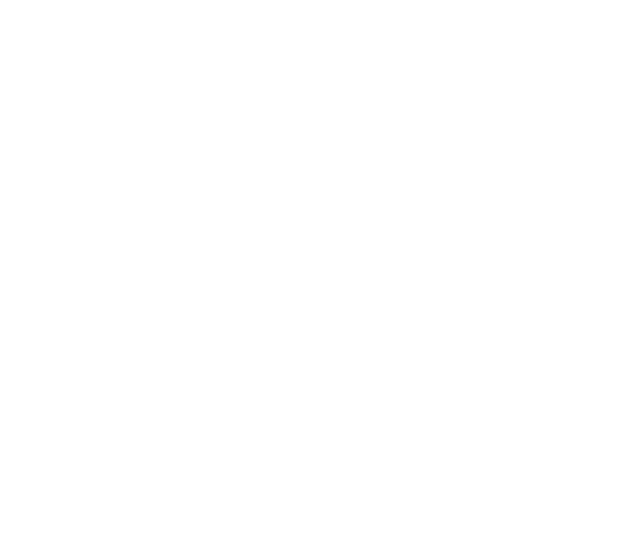
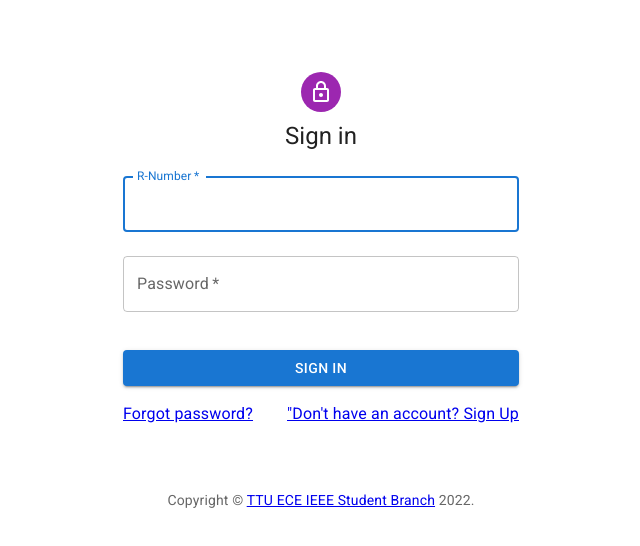
Before and after one commit to Akhil-Kapadia/IEEE-IRIS, a React (Create React App) app in the folder frontend/: page /login in a window 1280 px wide. Before the commit this address had no page. Shown: the top 546 px of the page, without its empty margins (319-959 px from the left). Built offline with nearby package versions, Linux system fonts and the light colour scheme.

Commit message:
fixed login/registration

```diff
--- a/frontend/src/App.js
+++ b/frontend/src/App.js
@@ -1,6 +1,8 @@
+import {Routes, Route} from 'react-router-dom';
+import * as React from 'react';
 import Register from './components/register';
 import MenuTabs from './components/menu';
-import {Routes, Route} from 'react-router-dom';
+import SignIn from './components/SignIn';
 
 function App() {
   return (
@@ -8,6 +10,7 @@
     <Routes>
         <Route index element = {<MenuTabs />}/>
         <Route path = '/register' element = {<Register />} />
+        <Route path = '/login' element = {<SignIn />} />
     </Routes>
   </main>
   );
--- /dev/null
+++ b/frontend/src/components/SignIn.js
@@ -0,0 +1,118 @@
+import * as React from 'react';
+import Avatar from '@mui/material/Avatar';
+import Button from '@mui/material/Button';
+import CssBaseline from '@mui/material/CssBaseline';
+import TextField from '@mui/material/TextField';
+import Grid from '@mui/material/Grid';
+import Box from '@mui/material/Box';
+import LockOutlinedIcon from '@mui/icons-material/LockOutlined';
+import Typography from '@mui/material/Typography';
+import Container from '@mui/material/Container';
+import { createTheme, ThemeProvider } from '@mui/material/styles';
+import axios from 'axios';
+import qs from 'qs';
+import {Outlet, useNavigate, Link} from 'react-router-dom';
+
+function Copyright(props) {
+
+  return (
+    <Typography variant="body2" color="text.secondary" align="center" {...props}>
+      {'Copyright © '}
+      <Link to="/">
+        TTU ECE IEEE Student Branch
+      </Link>{' '}
+      {new Date().getFullYear()}
+      {'.'}
+    </Typography>
+  );
+}
+
+const theme = createTheme();
+
+export default function SignIn() {
+  const [msg, setMsg] = React.useState('');
+  const navigate = useNavigate();
+
+  const handleSubmit = (event) => {
+    event.preventDefault();
+    let data = new FormData(event.currentTarget);
+    data = {id : data.get('R-Number'), password : data.get('password')};
+    // eslint-disable-next-line no-console
+    axios.post('/api/login', qs.stringify(data))
+      .then(function (res) {
+        navigate('/');
+      })
+      .catch( (err) => {
+        setMsg(err.response.data.msg);
+      });
+  };
+
+  return (
+    <ThemeProvider theme={theme}>
+      <Container component="main" maxWidth="xs">
+        <CssBaseline />
+        <Box
+          sx={{
+            marginTop: 8,
+            display: 'flex',
+            flexDirection: 'column',
+            alignItems: 'center',
+          }}
+        >
+          <Avatar sx={{ m: 1, bgcolor: 'secondary.main' }}>
+            <LockOutlinedIcon />
+          </Avatar>
+          <Typography component="h1" variant="h5">
+            Sign in
+          </Typography>
+          <Box component="form" onSubmit={handleSubmit} noValidate sx={{ mt: 1 }}>
+            <TextField
+              margin="normal"
+              required
+              fullWidth
+              id="id"
+              label="R-Number"
+              name="R-Number"
+              autoFocus
+            />
+            <TextField
+              margin="normal"
+              required
+              fullWidth
+              name="password"
+              label="Password"
+              type="password"
+              id="password"
+              autoComplete="current-password"
+            />
+            <Typography variant = "body1" gutterBottom component='h5' sx = {{textAlign : 'center', color:'error.main'}}>
+              {msg}
+            </Typography>
+            <Button
+              type="submit"
+              fullWidth
+              variant="contained"
+              sx={{ mt: 3, mb: 2 }}
+            >
+              Sign In
+            </Button>
+            <Grid container>
+              <Grid item xs>
+                <Link to="">
+                  Forgot password?
+                </Link>
+              </Grid>
+              <Grid item>
+                <Link to='/register'>
+                  "Don't have an account? Sign Up
+                </Link>
+              </Grid>
+            </Grid>
+          </Box>
+        </Box>
+        <Copyright sx={{ mt: 8, mb: 4 }} />
+        <Outlet />
+      </Container>
+    </ThemeProvider>
+  );
+}
--- a/frontend/src/components/menu.js
+++ b/frontend/src/components/menu.js
@@ -55,13 +55,15 @@
     setValue(index);
   };
   return (
-    <Container>
-      <Box sx={{ width: "100%" }}>
-        <Tabs value={value} onChange={handleChange} centered>
-          <Tab label="About Us" {...allyProps(0)} />
-          <Tab label="Announcements" {...allyProps(1)} />
-          <Tab label="Pro Points" {...allyProps(2)} />
-        </Tabs>
+    <Container sx = {{width:1}}>
+      <Box sx={{ width: 1 }}>
+        <Box sx = {{borderBottom : 1, borderColor : 'grey.500', width : 1}}>
+          <Tabs value={value} onChange={handleChange} centered>
+            <Tab label="About Us" {...allyProps(0)} />
+            <Tab label="Announcements" {...allyProps(1)} />
+            <Tab label="Pro Points" {...allyProps(2)} />
+          </Tabs>
+        </Box>
         <SwipeableViews
           axis={ThemeContext.direction === "rtl" ? "x-reverse" : "x"}
           index={value}
--- a/frontend/src/components/register.js
+++ b/frontend/src/components/register.js
@@ -7,7 +7,6 @@
 import FormControl from '@mui/material/FormControl';
 import InputLabel from '@mui/material/InputLabel';
 import Checkbox from '@mui/material/Checkbox';
-import Link from '@mui/material/Link';
 import Grid from '@mui/material/Grid';
 import Box from '@mui/material/Box';
 import LockOutlinedIcon from '@mui/icons-material/LockOutlined';
@@ -17,13 +16,13 @@
 import { FormControlLabel, MenuItem } from '@mui/material';
 import axios from 'axios';
 import qs from 'qs';
-import {BrowserRouter as Route, Outlet, useNavigate} from 'react-router-dom';
+import {Link ,Outlet, useNavigate} from 'react-router-dom';
 
 function Copyright(props) {
   return (
     <Typography variant="body2" color="text.secondary" align="center" {...props}>
       {'Copyright © '}
-      <Link color="inherit" href="https://www.ieee.org/">
+      <Link to="/">
         TTU ECE IEEE student branch
       </Link>{' '}
       {new Date().getFullYear()}
@@ -37,8 +36,8 @@
 export default function Register() {
   // Select and box state
   const [classification, setClassification] = React.useState('');
-  const [checked, setChecked] = React.useState(null);
-  const [isValid, setValid] = React.useState([false, false]);
+  const [checked, setChecked] = React.useState(false);
+  const [isValid, setValid] = React.useState([false, false, false]);
   const [errMsg, setMsg] = React.useState('');
   const handleBox = (event) =>{
     setChecked(event.target.checked);
@@ -66,7 +65,8 @@
       .catch(function (err){
         setMsg(err.response.data.msg);
         if(err.response.status === 400){
-          setValid([err.response.data.isEmail, err.response.data.isRnum]);
+          console.log([err.response.data.isEmail, err.response.data.isRnum]);
+          setValid([err.response.data.Email, err.response.data.Rnum, err.response.data.password]);
         }
       });
   };
@@ -140,6 +140,7 @@
                 <TextField
                   required
                   fullWidth
+                  error = {isValid[2]}
                   name="password"
                   label="Password"
                   type="password"
@@ -195,9 +196,11 @@
             </Button>
             <Grid container justifyContent="flex-end">
               <Grid item>
-                <Link href="#" variant="body2">
+                <Box>
+                <Link to='/login'>
                   Already have an account? Sign in
                 </Link>
+                </Box>
               </Grid>
             </Grid>
           </Box>
```
Also changed, not shown: 1 other file (tests, documents, lock files or other folders).
